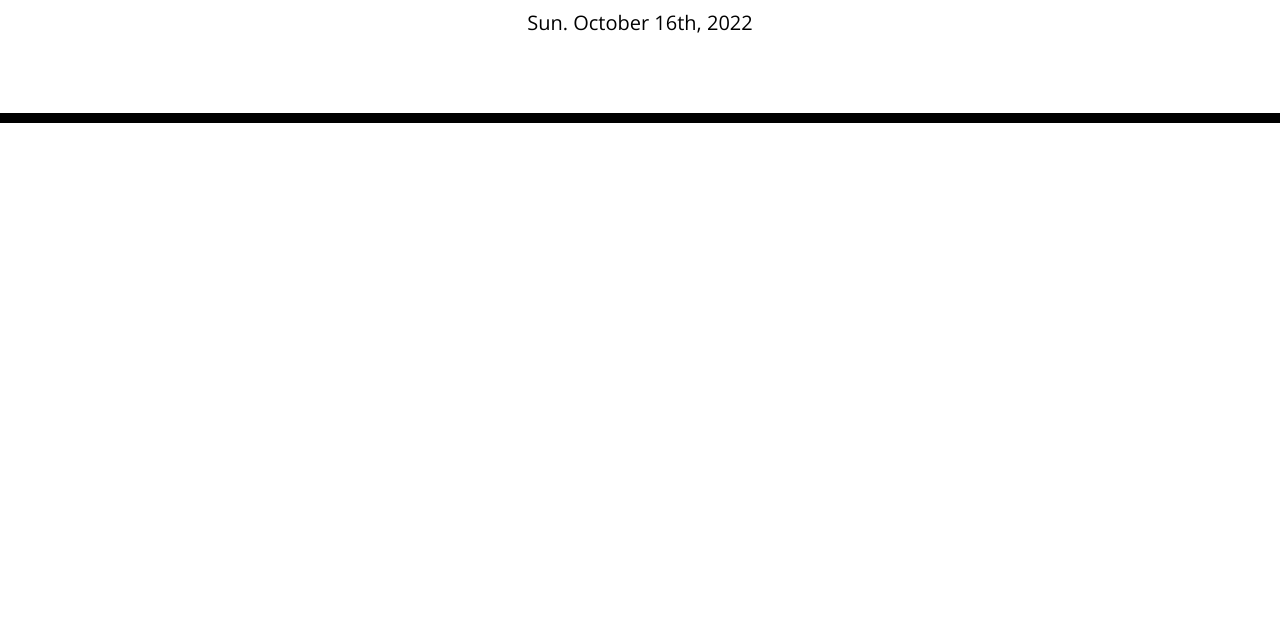
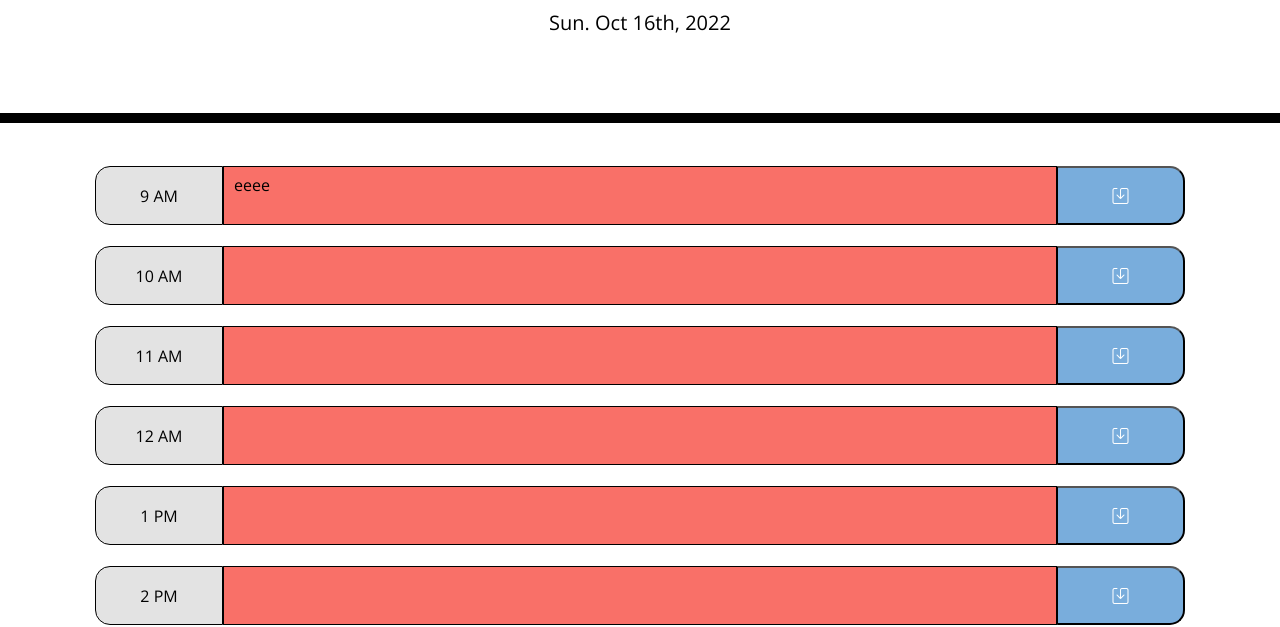
Before and after one commit to FruityOkapi/Work-Day-Scheduler, a plain HTML site: page index.html in a window 1280 px wide. Shown: the part 181-808 px from the top of the page. Drawn offline with nearby package versions, Linux system fonts and the light colour scheme.

Commit message:
added the textareas and timeblocks and made the button

```diff
--- a/assets/css/style.css
+++ b/assets/css/style.css
@@ -17,7 +17,7 @@ body {
 
 textarea{
   background: transparent;
-  border: none;
+  border: 1px solid black;
   resize: none;
   color: #000000;
   border-left: 1px solid black;
@@ -43,33 +43,48 @@ textarea{
 .time-block{
   text-align: center;
   border-radius: 15px;
+  padding: 10px 5px;
 }
 
 .row {
   white-space: pre-wrap;
   height: 80px;
-  border-top: 1px solid white;;
+  border-top: 1px solid white;
 }
 
 .hour {
+  display: flex;
   background-color: var(--hour);
   color: #000000;
-  border-top: 1px dashed #000000;
+  border: 1px solid #000000;
+  border-top-left-radius: 15px;
+  border-bottom-left-radius: 15px;
+  flex-grow: 1;
+  max-width: 8rem;
+  justify-content: center;
+  align-items: center;
 }
 
 .past {
   background-color: var(--past);
-  color: white;
+  color: black;
+  flex-grow: 1;
 }
 
 .present {
   background-color: var(--present);
-  color: white;
+  color: black;
+  flex-grow: 1;
 }
 
 .future {
   background-color: var(--future);
-  color: white;
+  color: black;
+  flex-grow: 1;
+}
+
+.time-block .row {
+  flex-grow: 1;
 }
 
 .saveBtn {
@@ -78,6 +93,8 @@ textarea{
   border-bottom-right-radius: 15px;
   background-color: var(--save);
   color: white;
+  flex-grow: 1;
+  max-width: 8rem;
 }
 
 .saveBtn i:hover {
--- a/assets/js/script.js
+++ b/assets/js/script.js
@@ -1,46 +1,60 @@
-// This sets the time along with defining certain values
-var date = moment().format('ddd. MMMM Do, YYYY');
-
+// This makes a new empty object that has all the values for the current date and time
+var date = new Date();
+// These make new objects for day month and year that update with the current date.
+var day = date.getDay();
+var dayNum = date.getDate();
+var month = date.getMonth();
+var year = date.getFullYear();
+var currentHour = date.getHours();
+var container = $('.container');
 // This will be to set the date on the title. So the var selects the p element by id and the code following will directly set the text to the current date
 var dateTitle = $('#currentDay');
-dateTitle.text(date);
+dateTitle.text(moment().format('ddd. MMM Do, YYYY'));
 // This next block of code is to make a new array with the date
-var times = ['9AM', '10AM', '11AM', '12PM', '1PM', '2PM', '3PM', '4PM', '5PM'];
-// This is to set the save icon as a function to reduce repeating myself
-function createIcon() {
-    var saveIcon = $('<i>');
-    saveIcon.addClass('bi');
-    saveIcon.addClass('bi-save');
-}
+var times = ['9', '10', '11', '12', '13', '14', '15', '16', '17'];
+//
+var ids = ['9am', '10am', '11am', '12pm', '1pm', '2pm', '3pm', '4pm', '5pm'];
 // This is to set the appointment array.
-var appointments = [];
+var appointments = ['eeee', '', '', '', '', '', '', '', ''];
 // This will be the function that creates the planner
 function createPlanner(){
-    for (var i = 0; i > times.length; i++) {
-        var form = $('<form>');
-        var hour = $('<h3>');
-        hour.text(times[i]);
-        var formT = $('<input>');
-        formT.attr('type', 'text');
-        // I need to import the previous input here somehow
-
-
-        var formSub = $('<input>');
-        formSub.attr('type', 'submit');
-        form.submit(function(event) {
-            var userInput = formT.val();
-        })
-
+    for (var i = 0; i < times.length; i++) {
+        var timeblock = $('<div>');
+        timeblock.addClass('time-block');
+        timeblock.addClass('row');
+        var hour = $('<div>');
+        hour.addClass('hour');
+        if (times[i] > 12){
+            hour.text(times[i] - 12 +' PM');
+        } else {
+            hour.text(times[i] + ' AM');
+        }
+        var formT = $('<textarea>');
+        formT.attr('id', ids[i]);
+        formT.text(appointments[i]);
+        if (currentHour < times[i]) {
+            formT.addClass('future');
+        } else if (currentHour == times[i]) {
+            formT.addClass('present');
+        } else {
+            formT.addClass('past');
+        }
+        var bttn = $('<button>');
+        bttn.addClass('saveBtn');
+        var saveIcon = $('<i>');
+        saveIcon.addClass('bi');
+        saveIcon.addClass('bi-save');
+        bttn.append(saveIcon);
+        timeblock.append(hour);
+        timeblock.append(formT);
+        timeblock.append(bttn);
+        container.append(timeblock);
     }
 }
-
-
-
-
 // This is for first time launch
 var lsApp = localStorage.getItem('appointments');
 if (lsApp === null) {
     localStorage.setItem('appointments', JSON.stringify(appointments));
 }
-// This is for displaying the site
+// This is for displaying the page
 createPlanner();
```
